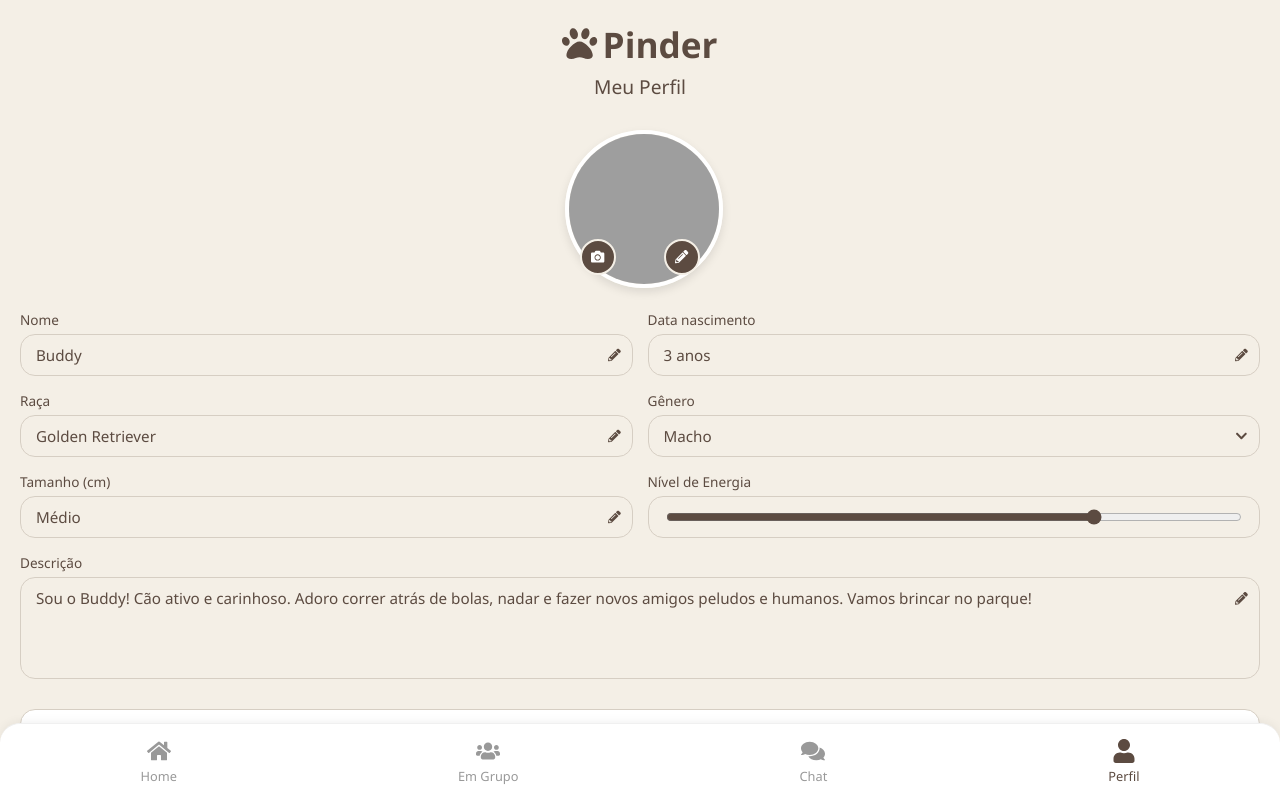
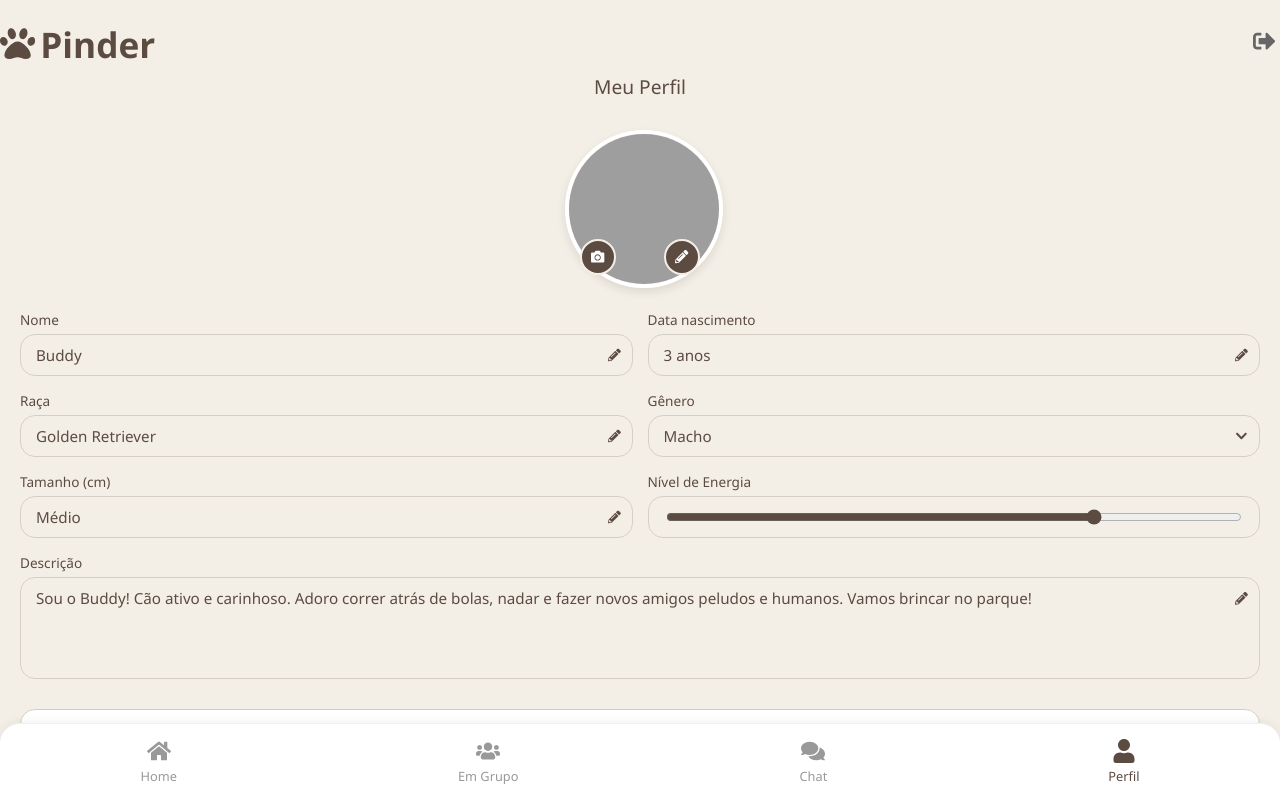
Before and after one commit to GustavoGon/PINDER_FINAL_PROJECT, a React (Vite) app in the folder pinder-v2/: page /profile in a window 1280 px wide. Built offline with nearby package versions, Linux system fonts and the light colour scheme; grey boxes are pictures that could not be loaded; the HTML template or start-up script is replaced by a standard one.

Commit message:
Login a funcionar, botao de logout adicionado para trocar de conta

```diff
--- a/pinder-v2/src/pages/DashboardTutor.jsx
+++ b/pinder-v2/src/pages/DashboardTutor.jsx
@@ -1,15 +1,37 @@
 import React from 'react';
-import { FaPaw, FaCamera, FaPencilAlt, FaHome, FaUsers, FaComments, FaUser, FaChevronDown } from 'react-icons/fa';
+import { useNavigate } from 'react-router-dom';
+import { FaPaw, FaCamera, FaPencilAlt, FaHome, FaUsers, FaComments, FaUser, FaChevronDown, FaSignOutAlt } from 'react-icons/fa';
 import './css/DashboardTutor.css';
 import BottomNav from '../components/BottomNav';
 
 export default function DashboardTutor() {
+  const navigate = useNavigate();
+
+  // Função para terminar a sessão
+  const handleLogout = () => {
+    localStorage.removeItem('user');
+    localStorage.clear();
+    navigate('/');
+  };
+
   return (
     <div className="profile-container">
       <header className="profile-header">
-        <h1 className="logo-title">
-          <FaPaw className="logo-icon" /> Pinder
-        </h1>
+        {/* Nova div para alinhar o Logotipo à esquerda e o Logout à direita */}
+        <div style={{ display: 'flex', justifyContent: 'space-between', alignItems: 'center', width: '100%' }}>
+          <h1 className="logo-title" style={{ margin: 0 }}>
+            <FaPaw className="logo-icon" /> Pinder
+          </h1>
+
+          {/* Ícone de Logout Discreto */}
+          <button
+            onClick={handleLogout}
+            title="Terminar Sessão"
+            style={{ background: 'transparent', border: 'none', cursor: 'pointer', fontSize: '1.4rem', color: '#666', padding: '5px' }}
+          >
+            <FaSignOutAlt />
+          </button>
+        </div>
         <h2 className="page-subtitle">Meu Perfil</h2>
       </header>
 
```
